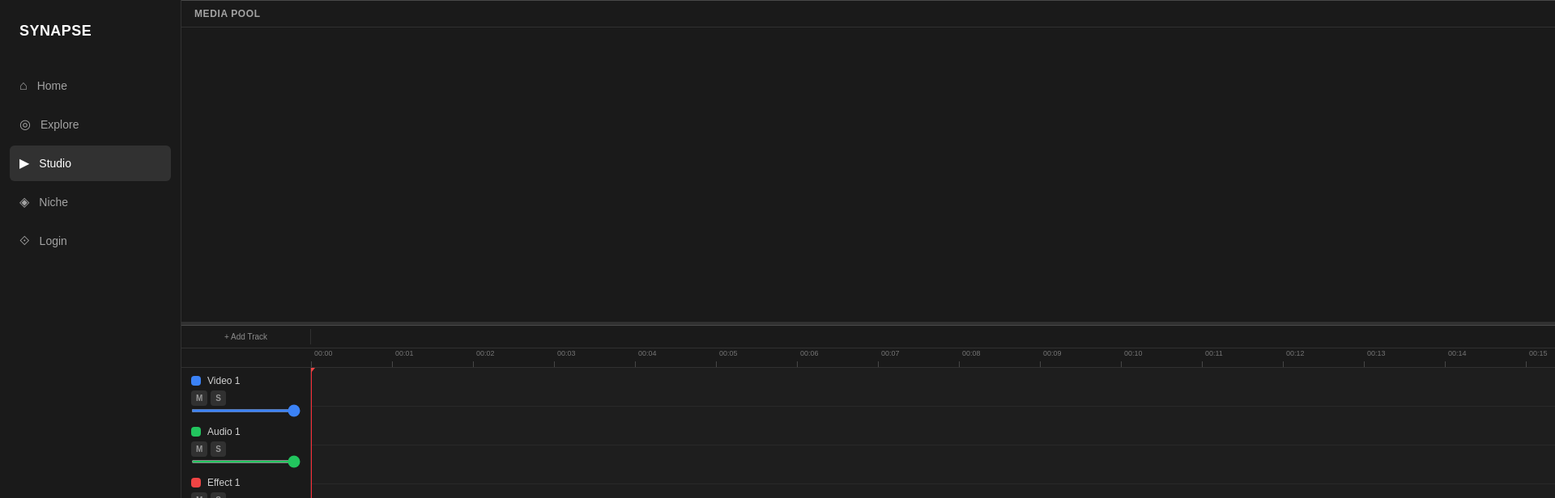
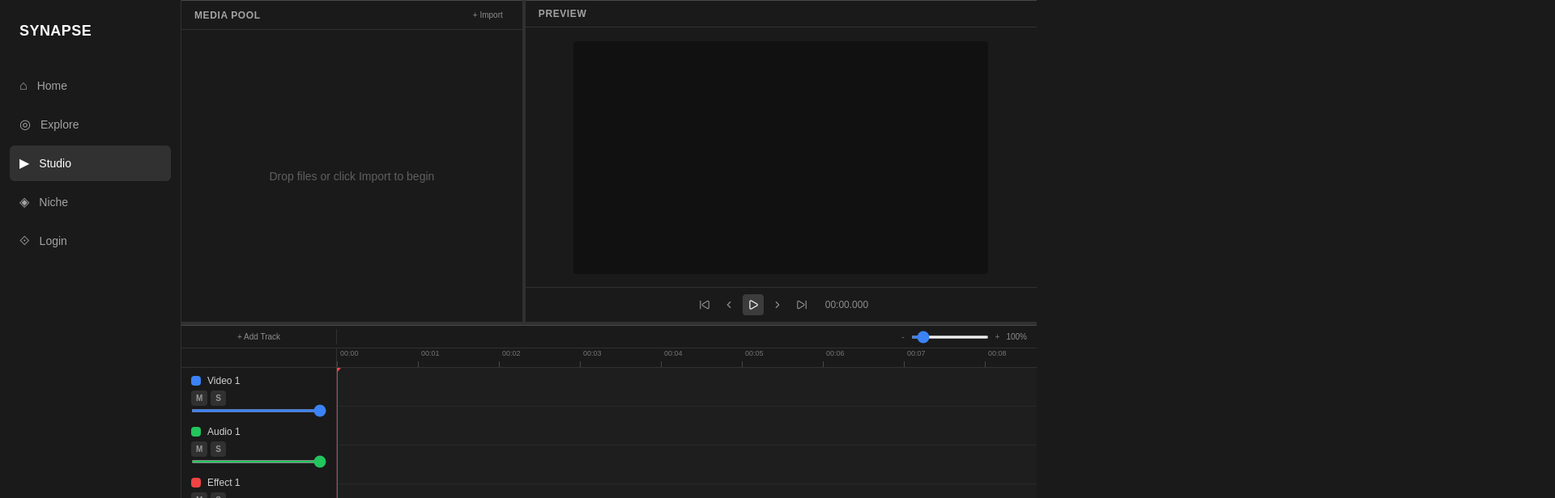
Before and after one commit to TrevorGall16/Synapse, a Next.js app: page /studio in a window 1280 px wide. Shown: the top 616 px of the page at 81% size, 1920 px wide, since content can reach past the window. Built offline with nearby package versions, Linux system fonts and the light colour scheme.

Commit message:
timeline

```diff
--- a/app/layout.tsx
+++ b/app/layout.tsx
@@ -29,9 +29,9 @@ export default function RootLayout({
       <body
         className={`${geistSans.variable} ${geistMono.variable} bg-[#1a1a1a] antialiased`}
       >
-        <div className="flex">
+        <div className="flex h-screen w-screen overflow-hidden">
           <Sidebar />
-          <main className="ml-56 min-h-screen flex-1">{children}</main>
+          <main className="ml-56 flex-1 overflow-hidden min-w-0 min-h-0 h-full">{children}</main>
         </div>
       </body>
     </html>
--- a/app/studio/page.tsx
+++ b/app/studio/page.tsx
@@ -7,16 +7,16 @@ import { Timeline } from "@/components/studio/timeline";
 
 export default function StudioPage() {
   return (
-    <div className="h-screen overflow-hidden bg-[#1a1a1a] text-white">
+    <div className="h-full w-full overflow-hidden bg-[#1a1a1a] text-white">
       <Group orientation="vertical">
         {/* Top half: Media Pool + Preview Monitor */}
-        <Panel defaultSize={50} minSize={25}>
+        <Panel defaultSize={50} minSize={25} className="flex flex-col h-full w-full overflow-hidden min-w-0 min-h-0">
           <Group orientation="horizontal">
-            <Panel defaultSize={40} minSize={20}>
+            <Panel defaultSize={40} minSize={20} className="flex flex-col h-full w-full overflow-hidden min-w-0 min-h-0">
               <MediaPool />
             </Panel>
             <Separator className="w-1 bg-white/10 transition-colors hover:bg-white/30" />
-            <Panel defaultSize={60} minSize={25}>
+            <Panel defaultSize={60} minSize={25} className="flex flex-col h-full w-full overflow-hidden min-w-0 min-h-0">
               <PreviewMonitor />
             </Panel>
           </Group>
@@ -26,7 +26,7 @@ export default function StudioPage() {
         <Separator className="h-1 bg-white/10 transition-colors hover:bg-white/30" />
 
         {/* Bottom half: Timeline */}
-        <Panel defaultSize={50} minSize={20}>
+        <Panel defaultSize={50} minSize={20} className="flex flex-col h-full w-full overflow-hidden min-w-0 min-h-0">
           <Timeline />
         </Panel>
       </Group>
--- a/components/studio/media-pool.tsx
+++ b/components/studio/media-pool.tsx
@@ -1,16 +1,105 @@
+"use client";
+
+import { useRef } from "react";
+import { useProjectStore } from "@/lib/store/project-store";
+import type { TrackType, MediaPoolItem } from "@/lib/store/types";
+
+function trackTypeFromMime(mime: string): TrackType {
+  if (mime.startsWith("audio/")) return "audio";
+  return "video";
+}
+
 export function MediaPool() {
+  const mediaPool = useProjectStore((s) => s.mediaPool);
+  const inputRef = useRef<HTMLInputElement>(null);
+
+  const onFilesSelected = (e: React.ChangeEvent<HTMLInputElement>) => {
+    const files = e.target.files;
+    if (!files) return;
+
+    const { addMediaItem } = useProjectStore.getState();
+
+    for (const file of Array.from(files)) {
+      const type = trackTypeFromMime(file.type);
+      const previewUrl = URL.createObjectURL(file);
+
+      const item: MediaPoolItem = {
+        id: crypto.randomUUID(),
+        name: file.name,
+        type,
+        relativePath: file.name,
+        durationMicros: 5_000_000,
+        previewUrl,
+      };
+
+      addMediaItem(item);
+    }
+
+    e.target.value = "";
+  };
+
   return (
     <div className="flex h-full flex-col border-t border-white/20 bg-[#1a1a1a]">
-      <div className="shrink-0 border-b border-white/10 px-4 py-2">
+      <div className="flex shrink-0 items-center justify-between border-b border-white/10 px-4 py-2">
         <h2 className="text-xs font-semibold uppercase tracking-wider text-white/60">
           Media Pool
         </h2>
+        <button
+          onClick={() => inputRef.current?.click()}
+          className="rounded px-2 py-0.5 text-[10px] font-medium text-white/50 transition-colors hover:bg-white/10 hover:text-white focus-visible:ring-1 focus-visible:ring-white/40"
+        >
+          + Import
+        </button>
+        <input
+          ref={inputRef}
+          type="file"
+          accept="video/*,audio/*,image/*"
+          multiple
+          className="hidden"
+          onChange={onFilesSelected}
+        />
       </div>
-      <div className="flex flex-1 items-center justify-center overflow-y-auto">
-        <p className="text-sm text-white/30">
-          Drop files or link a folder to begin
-        </p>
-      </div>
+
+      {mediaPool.length === 0 ? (
+        <div className="flex flex-1 items-center justify-center overflow-y-auto">
+          <p className="text-sm text-white/30">
+            Drop files or click Import to begin
+          </p>
+        </div>
+      ) : (
+        <div className="grid flex-1 grid-cols-3 gap-1 overflow-y-auto p-2">
+          {mediaPool.map((item) => (
+            <div
+              key={item.id}
+              draggable
+              onDragStart={(e) => e.dataTransfer.setData("mediaId", item.id)}
+              className="flex cursor-grab flex-col gap-1 rounded bg-white/5 p-1.5 transition-colors hover:bg-white/10 active:cursor-grabbing"
+            >
+              {item.previewUrl && item.type === "video" ? (
+                <video
+                  src={item.previewUrl}
+                  className="aspect-video w-full rounded bg-black object-cover"
+                  muted
+                  preload="metadata"
+                />
+              ) : item.previewUrl && item.type !== "audio" ? (
+                <img
+                  src={item.previewUrl}
+                  alt={item.name}
+                  className="aspect-video w-full rounded bg-black object-cover"
+                />
+              ) : (
+                <div className="flex aspect-video w-full items-center justify-center rounded bg-white/5">
+                  <span className="text-lg text-white/20">♪</span>
+                </div>
+              )}
+              <span className="truncate text-[10px] text-white/60">
+                {item.name}
+              </span>
+            </div>
+          ))}
+        </div>
+      )}
     </div>
   );
 }
--- a/components/studio/timeline.tsx
+++ b/components/studio/timeline.tsx
@@ -1,6 +1,6 @@
 "use client";
 
-import { useRef, useCallback } from "react";
+import { useRef } from "react";
 import { useProjectStore } from "@/lib/store/project-store";
 import { usePlaybackStore } from "@/lib/store/playback-store";
 import { usePlaybackLoop } from "@/lib/hooks/use-playback-loop";
@@ -8,6 +8,7 @@ import { TrackHeader } from "@/components/timeline/track-header";
 import { TrackLane } from "@/components/timeline/track-lane";
 import { TimelineRuler } from "@/components/timeline/timeline-ruler";
 import { Playhead } from "@/components/timeline/playhead";
+import { ZoomSlider } from "@/components/timeline/zoom-slider";
 
 export function Timeline() {
   const tracks = useProjectStore((s) => s.tracks);
@@ -22,39 +23,14 @@ export function Timeline() {
   usePlaybackLoop();
 
   const zoomLevel = usePlaybackStore((s) => s.zoomLevel);
-  const setZoom = usePlaybackStore((s) => s.setZoom);
   const pixelsPerSecond = 100 * zoomLevel;
   const contentWidth = (duration / 1_000_000) * pixelsPerSecond;
 
-  const onWheel = useCallback(
-    (e: React.WheelEvent) => {
-      if (!(e.ctrlKey || e.metaKey)) return;
-      e.preventDefault();
-
-      const container = scrollContainerRef.current;
-      if (!container) return;
-
-      const rect = container.getBoundingClientRect();
-      const currentPPS = 100 * usePlaybackStore.getState().zoomLevel;
-      const timeUnderMouse = (e.clientX - rect.left + container.scrollLeft) / currentPPS;
-
-      const factor = e.deltaY < 0 ? 1.1 : 1 / 1.1;
-      const newZoom = usePlaybackStore.getState().zoomLevel * factor;
-      setZoom(newZoom);
-
-      // Adjust scroll so the time under the mouse stays anchored
-      const clampedZoom = Math.max(0.1, Math.min(10, newZoom));
-      const newPPS = 100 * clampedZoom;
-      container.scrollLeft = timeUnderMouse * newPPS - (e.clientX - rect.left);
-    },
-    [setZoom]
-  );
-
   return (
-    <section className="flex h-full flex-col border-t border-white/20 bg-[#1a1a1a]">
-      {/* Toolbar: Add Track */}
-      <div className="flex h-7 shrink-0 items-center border-b border-white/10">
-        <div className="flex w-40 shrink-0 items-center justify-center border-r border-white/10">
+    <section className="flex h-full w-full flex-col overflow-hidden min-w-0 min-h-0 border-t border-white/20 bg-[#1a1a1a]">
+      {/* Toolbar: Add Track + Zoom */}
+      <div className="flex h-7 shrink-0 items-center justify-between border-b border-white/10">
+        <div className="flex w-48 shrink-0 items-center justify-center border-r border-white/10">
           <button
             onClick={() => addTrack("video")}
             className="rounded px-2 py-0.5 text-[10px] font-medium text-white/50 transition-colors hover:bg-white/10 hover:text-white focus-visible:ring-1 focus-visible:ring-white/40"
@@ -63,12 +39,15 @@ export function Timeline() {
             + Add Track
           </button>
         </div>
+        <div className="pr-3">
+          <ZoomSlider />
+        </div>
       </div>
 
-      {/* Scrollable track area with ruler + playhead */}
-      <div className="flex flex-1 overflow-hidden">
-        {/* Fixed track headers column */}
-        <div className="flex w-40 shrink-0 flex-col">
+      {/* Header/Canvas split */}
+      <div className="flex h-full w-full flex-1 overflow-hidden min-w-0 min-h-0">
+        {/* Left Column: Track Headers (never scrolls horizontally) */}
+        <div className="w-48 shrink-0 flex flex-col overflow-y-auto overflow-x-hidden border-r border-white/10">
           {/* Spacer aligned with ruler */}
           <div className="h-6 shrink-0 border-b border-white/10" />
           {tracks.map((track) => (
@@ -87,18 +66,18 @@ export function Timeline() {
           ))}
         </div>
 
-        {/* Scrollable lanes area */}
+        {/* Right Column: The Canvas (scrolls horizontally) */}
         <div
           ref={scrollContainerRef}
-          className="scrollbar-hidden relative flex-1 overflow-x-auto overflow-y-hidden"
-          onWheel={onWheel}
+          className="scrollbar-hidden flex-1 flex flex-col overflow-x-auto overflow-y-auto min-w-0 relative"
         >
-          <div style={{ width: contentWidth, minHeight: "100%" }}>
+          {/* The 30,000px monster — ONLY this element is wide */}
+          <div style={{ width: contentWidth }} className="flex flex-col min-h-full">
             {/* Ruler */}
             <TimelineRuler scrollContainerRef={scrollContainerRef} />
 
             {/* Track lanes + playhead overlay */}
-            <div className="relative">
+            <div className="relative flex-1">
               <div className="pointer-events-none absolute inset-0 z-10">
                 <Playhead />
               </div>
--- /dev/null
+++ b/components/timeline/clip-event.tsx
@@ -0,0 +1,35 @@
+"use client";
+
+import type { ClipEvent } from "@/lib/store/types";
+import { useProjectStore } from "@/lib/store/project-store";
+
+interface ClipEventBlockProps {
+  clip: ClipEvent;
+  pixelsPerSecond: number;
+  trackColor: string;
+}
+
+export function ClipEventBlock({ clip, pixelsPerSecond, trackColor }: ClipEventBlockProps) {
+  const mediaPool = useProjectStore((s) => s.mediaPool);
+  const media = mediaPool.find((m) => m.id === clip.sourceId);
+  const label = media?.name ?? clip.sourceId;
+
+  const xPx = (clip.startTime / 1_000_000) * pixelsPerSecond;
+  const wPx = (clip.duration / 1_000_000) * pixelsPerSecond;
+
+  return (
+    <div
+      className="absolute top-0 flex h-full items-center overflow-hidden rounded px-1.5"
+      style={{
+        transform: `translate3d(${xPx}px, 0, 0)`,
+        width: wPx,
+        backgroundColor: trackColor + "40",
+        borderLeft: `2px solid ${trackColor}`,
+      }}
+    >
+      <span className="truncate text-[10px] font-medium text-white/70">
+        {label}
+      </span>
+    </div>
+  );
+}
--- a/components/timeline/track-header.tsx
+++ b/components/timeline/track-header.tsx
@@ -27,7 +27,7 @@ export function TrackHeader({
     trackType === "audio" ? `${label} volume` : `${label} opacity`;
 
   return (
-    <div className="flex w-40 shrink-0 flex-col gap-1 border-r border-white/10 px-3 py-2">
+    <div className="flex shrink-0 flex-col gap-1 px-3 py-2">
       {/* Row 1: Color dot + label */}
       <div className="flex items-center gap-2">
         <div
--- a/components/timeline/track-lane.tsx
+++ b/components/timeline/track-lane.tsx
@@ -2,6 +2,9 @@
 
 import { useRef, useCallback } from "react";
 import { usePlaybackStore } from "@/lib/store/playback-store";
+import { useProjectStore } from "@/lib/store/project-store";
+import type { ClipEvent } from "@/lib/store/types";
+import { ClipEventBlock } from "./clip-event";
 
 interface TrackLaneProps {
   trackId: string;
@@ -9,29 +12,101 @@ interface TrackLaneProps {
 
 export function TrackLane({ trackId }: TrackLaneProps) {
   const laneRef = useRef<HTMLDivElement>(null);
+  const isDragging = useRef(false);
   const zoomLevel = usePlaybackStore((s) => s.zoomLevel);
   const setPlayhead = usePlaybackStore((s) => s.setPlayhead);
+  const track = useProjectStore((s) => s.tracks.find((t) => t.id === trackId));
 
   const pixelsPerSecond = 100 * zoomLevel;
 
-  const onPointerDown = useCallback(
-    (e: React.PointerEvent) => {
+  const positionFromPointer = useCallback(
+    (clientX: number) => {
       const el = laneRef.current;
       if (!el) return;
       const rect = el.getBoundingClientRect();
-      const rawX = e.clientX - rect.left;
+      const rawX = clientX - rect.left;
       const micros = Math.round((rawX / pixelsPerSecond) * 1_000_000);
       setPlayhead(micros);
     },
     [pixelsPerSecond, setPlayhead]
   );
 
+  const onPointerDown = useCallback(
+    (e: React.PointerEvent) => {
+      isDragging.current = true;
+      e.currentTarget.setPointerCapture(e.pointerId);
+      positionFromPointer(e.clientX);
+    },
+    [positionFromPointer]
+  );
+
+  const onPointerMove = useCallback(
+    (e: React.PointerEvent) => {
+      if (!isDragging.current) return;
+      positionFromPointer(e.clientX);
+    },
+    [positionFromPointer]
+  );
+
+  const onPointerUp = useCallback(
+    (e: React.PointerEvent) => {
+      isDragging.current = false;
+      e.currentTarget.releasePointerCapture(e.pointerId);
+    },
+    []
+  );
+
+  const onDragOver = useCallback((e: React.DragEvent) => {
+    e.preventDefault();
+  }, []);
+
+  const onDrop = useCallback(
+    (e: React.DragEvent) => {
+      e.preventDefault();
+      const mediaId = e.dataTransfer.getData("mediaId");
+      if (!mediaId) return;
+
+      const { mediaPool, addClip } = useProjectStore.getState();
+      const media = mediaPool.find((m) => m.id === mediaId);
+      if (!media) return;
+
+      const rawX = e.nativeEvent.offsetX;
+      const micros = Math.round((rawX / pixelsPerSecond) * 1_000_000);
+
+      const clip: ClipEvent = {
+        id: crypto.randomUUID(),
+        type: media.type,
+        sourceId: mediaId,
+        startTime: Math.max(0, micros),
+        duration: media.durationMicros,
+      };
+
+      addClip(trackId, clip);
+    },
+    [trackId, pixelsPerSecond]
+  );
+
+  const trackColor = track?.color ?? "#666";
+
   return (
     <div
       ref={laneRef}
-      className="min-h-[48px] flex-1 cursor-pointer border-b border-white/5 bg-[#1e1e1e]"
+      className="relative min-h-[48px] flex-1 cursor-pointer border-b border-white/5 bg-[#1e1e1e]"
       data-track={trackId}
       onPointerDown={onPointerDown}
-    />
+      onPointerMove={onPointerMove}
+      onPointerUp={onPointerUp}
+      onDragOver={onDragOver}
+      onDrop={onDrop}
+    >
+      {track?.clips.map((clip) => (
+        <ClipEventBlock
+          key={clip.id}
+          clip={clip}
+          pixelsPerSecond={pixelsPerSecond}
+          trackColor={trackColor}
+        />
+      ))}
+    </div>
   );
 }
--- /dev/null
+++ b/components/timeline/zoom-slider.tsx
@@ -0,0 +1,29 @@
+"use client";
+
+import { usePlaybackStore } from "@/lib/store/playback-store";
+
+export function ZoomSlider() {
+  const zoomLevel = usePlaybackStore((s) => s.zoomLevel);
+  const setZoom = usePlaybackStore((s) => s.setZoom);
+
+  return (
+    <div className="flex items-center gap-2">
+      <span className="text-[10px] text-white/40">-</span>
+      <input
+        type="range"
+        min={0.1}
+        max={10}
+        step={0.1}
+        value={zoomLevel}
+        onChange={(e) => setZoom(Number(e.target.value))}
+        className="h-1 w-24 cursor-pointer"
+        aria-label="Timeline zoom"
+        style={{ accentColor: "#3b82f6" }}
+      />
+      <span className="text-[10px] text-white/40">+</span>
+      <span className="min-w-[3ch] text-right text-[10px] tabular-nums text-white/50">
+        {Math.round(zoomLevel * 100)}%
+      </span>
+    </div>
+  );
+}
--- a/lib/store/project-store.ts
+++ b/lib/store/project-store.ts
@@ -1,5 +1,5 @@
 import { create } from "zustand";
-import type { Track, TrackType, MediaPoolItem, Marker } from "./types";
+import type { Track, TrackType, MediaPoolItem, Marker, ClipEvent } from "./types";
 
 // ── Structural Project Data ─────────────────────────────
 // Tracks, media pool, markers, duration. Subscribed to by
@@ -18,6 +18,8 @@ export interface ProjectState {
   toggleMute: (trackId: string) => void;
   toggleSolo: (trackId: string) => void;
   setOpacityOrVolume: (trackId: string, value: number) => void;
+  addMediaItem: (item: MediaPoolItem) => void;
+  addClip: (trackId: string, clip: ClipEvent) => void;
 }
 
 const TRACK_COLORS: Record<TrackType, string> = {
@@ -94,4 +96,14 @@ export const useProjectStore = create<ProjectState>((set) => ({
         t.id === trackId ? { ...t, opacityOrVolume: value } : t
       ),
     })),
+
+  addMediaItem: (item) =>
+    set((s) => ({ mediaPool: [...s.mediaPool, item] })),
+
+  addClip: (trackId, clip) =>
+    set((s) => ({
+      tracks: s.tracks.map((t) =>
+        t.id === trackId ? { ...t, clips: [...t.clips, clip] } : t
+      ),
+    })),
 }));
--- a/lib/store/types.ts
+++ b/lib/store/types.ts
@@ -65,4 +65,5 @@ export interface MediaPoolItem {
   relativePath: string;
   durationMicros: number;
   thumbnailUrl?: string;
+  previewUrl?: string;
 }
```
Also changed, not shown: .claude/settings.local.json.
